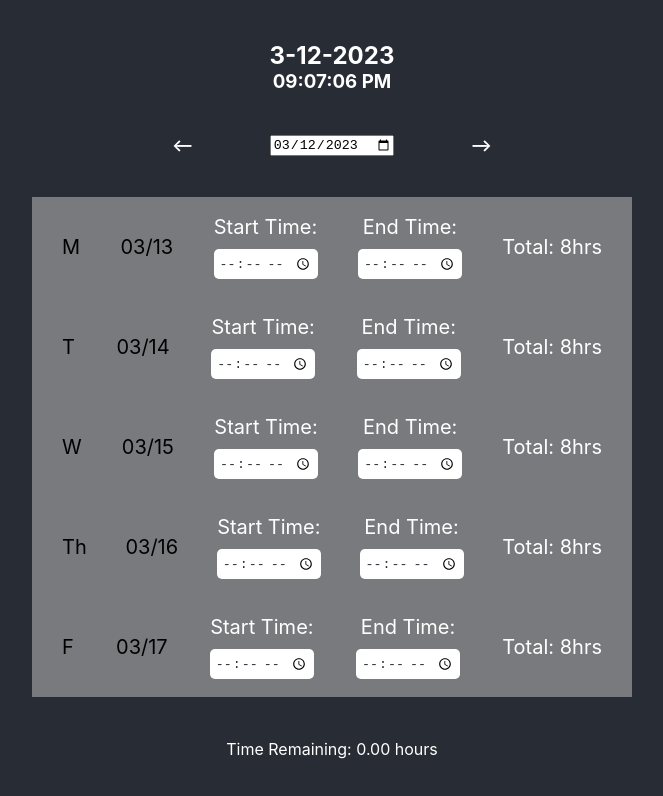
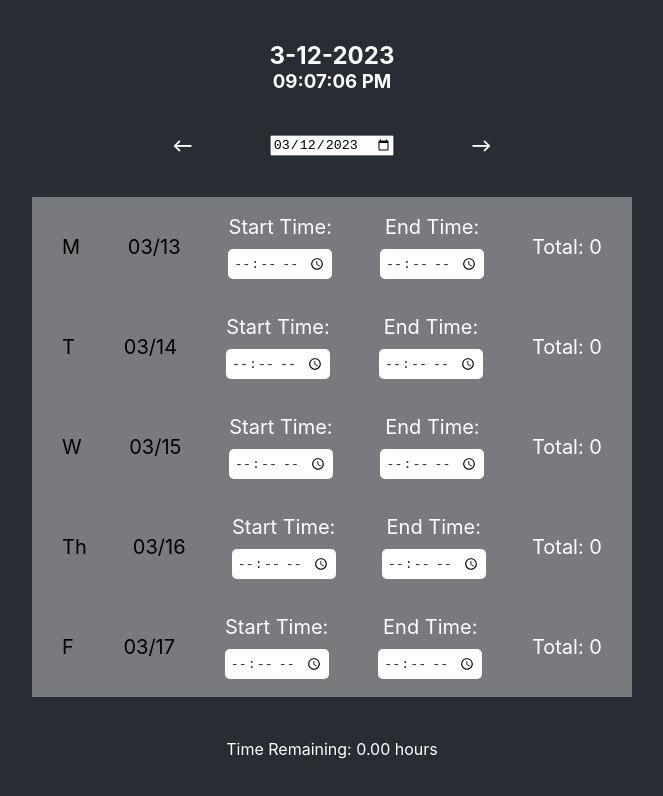
Before and after one commit to kyletucci/Time-Clock-Project, a React (Create React App) app in the folder time-clock-project/: page / in a window 1280 px wide. Shown: the top 796 px of the page, without its empty margins (308-971 px from the left). Built offline with nearby package versions, Linux system fonts and the light colour scheme.

Commit message:
Renamed some components for better clarity

```diff
--- a/time-clock-project/src/App.js
+++ b/time-clock-project/src/App.js
@@ -1,7 +1,15 @@
 import React, { useState } from 'react';
 import './App.css';
-import { format, subDays, addDays, formatDuration, intervalToDuration, isFriday } from 'date-fns'
-import CurrentDateTime from './components/CurrentDateTime'
+import {
+  format,
+  subDays,
+  addDays,
+  formatDuration,
+  intervalToDuration,
+  isMonday,
+  isFriday
+} from 'date-fns'
+import DateTimeHeader from './components/DateTimeHeader'
 import DateInput from './components/DateInput'
 import TimeClock from './components/TimeClock'
 import Duration from './components/Duration'
@@ -56,6 +64,8 @@ function App() {
 
   function handleDateChange(event){
     setSelectedDate(new Date(event.target.value))
+    console.log(selectedDate)
+    console.log(event.target.value)
   }
 
   function handleStartClick(){
@@ -101,7 +111,13 @@ function App() {
   }
 
   function handleLeftArrow(){
-    const newDay = subDays(selectedDate, 1)
+    let newDay
+    if (isMonday(selectedDate)){
+      newDay = subDays(selectedDate, 3)
+    }
+    else {
+      newDay = subDays(selectedDate, 1)
+    }
     setSelectedDate(newDay)
   }
 
@@ -113,7 +129,6 @@ function App() {
     else {
       newDay = addDays(selectedDate, 1)
     }
-
     setSelectedDate(newDay)
   }
 
@@ -129,7 +144,7 @@ function App() {
   return (
     <div className="App">
       <div className='time-clock--container'>
-        <CurrentDateTime currentTime={currentTime} updateTime={updateTime} />
+        <DateTimeHeader currentTime={currentTime} updateTime={updateTime} />
         <DateInput selectedDate={format(selectedDate,'yyyy-MM-dd')} handleDateChange={handleDateChange} handleLeftArrow={handleLeftArrow} handleRightArrow={handleRightArrow}  />
         <TimeClock
           startTime={startTime}
--- a/time-clock-project/src/components/CurrentDateTime.js
+++ b/time-clock-project/src/components/DateTimeHeader.js
@@ -8,7 +8,7 @@ const StyledDateHeader = Styled.div`
     justify-content: space-between;
 `
 
-function CurrentDateTime({ currentTime, updateTime }) {
+function DateTimeHeader({ currentTime, updateTime }) {
     //Set interval for clock to refresh
     useEffect(() => {
         const intervalId = setInterval(() => {
@@ -25,4 +25,4 @@ function CurrentDateTime({ currentTime, updateTime }) {
   )
 }
 
-export default CurrentDateTime
+export default DateTimeHeader
--- a/time-clock-project/src/components/TimeClock.js
+++ b/time-clock-project/src/components/TimeClock.js
@@ -3,13 +3,12 @@ import styled from 'styled-components'
 import TimeInput from './TimeInput'
 import Buttons from './Buttons'
 import Duration from './Duration';
-import CurrentTimeSlot from './CurrentTimeSlot';
+import TimeSlot from './TimeSlot';
 
 const StyledTimeClock = styled.div`
   background-color: rgba(200,200,200,.5);
   width: 80%;
   max-width: 600px;
-  /* padding: 10px 50px; */
   font-size: 20px;
   color: white;
   `
@@ -30,7 +29,13 @@ function TimeClock(
 
   return (
     <StyledTimeClock>
-      <CurrentTimeSlot selectedDate={selectedDate} currentTime={currentTime} />
+      <TimeSlot
+        selectedDate={selectedDate}
+        currentTime={currentTime}
+        startTime={startTime}
+        handleStartChange={handleStartChange}
+        endTime={endTime}
+        handleEndChange={handleEndChange}/>
     </StyledTimeClock>
   );
 };
--- a/time-clock-project/src/components/TimeInput.js
+++ b/time-clock-project/src/components/TimeInput.js
@@ -9,15 +9,16 @@ const StyledTimeInput = Styled.input`
 `
 
 
-function StartTime({ time, onChange }){
+function TimeInput({ time, onChange }){
 
     return (
       <StyledTimeInput
        type="time"
+       key={time}
        onChange={onChange}
        value={time && time}
       />
     )
 }
 
-export default StartTime
+export default TimeInput
--- a/time-clock-project/src/components/CurrentTimeSlot.js
+++ b/time-clock-project/src/components/TimeSlot.js
@@ -8,7 +8,7 @@ const StyledSelected = styled.div`
     justify-content: space-between;
 `
 
-const StyledUnselected = styled.div`
+const StyledTimeSlot = styled.div`
     display: flex;
     justify-content: space-between;
     align-items: center;
@@ -31,7 +31,14 @@ const StyledInputLabel = styled.p`
 `
 
 
-function CurrentTimeSlot({ currentTime, selectedDate }) {
+function CurrentTimeSlot(
+    {   currentTime,
+        selectedDate,
+        startTime,
+        endTime,
+        handleStartChange,
+        handleEndChange
+    }) {
     const dayInitials = ['S','M','T','W','Th','F','Sa', 'S']
     const workWeek = startOfWeek(selectedDate)
     const daysOfCurrentWeek = []
@@ -42,19 +49,19 @@ function CurrentTimeSlot({ currentTime, selectedDate }) {
         const dayOfWeek = getDay(day)
         const dayOfSelected = getDay(selectedDate)
         return(
-            <StyledUnselected key={dayOfWeek} dayOfWeek={dayOfWeek} dayOfSelected={dayOfSelected}>
+            <StyledTimeSlot key={dayOfWeek} dayOfWeek={dayOfWeek} dayOfSelected={dayOfSelected}>
                 <div style={{color: 'inherit'}}>{dayInitials[i+1]}</div>
                 <div style={{color: 'inherit'}}>{format(day, 'MM/dd')}</div>
                 <StyledTimeInput>
                     <StyledInputLabel>Start Time:</StyledInputLabel>
-                    <TimeInput />
+                    <TimeInput key={day} time={startTime} onChange={handleStartChange}/>
                 </StyledTimeInput>
                 <StyledTimeInput>
                     <StyledInputLabel>End Time:</StyledInputLabel>
-                    <TimeInput />
+                    <TimeInput key={day+1} time={endTime} onChange={handleEndChange}/>
                 </StyledTimeInput>
-                <div>Total: 8hrs</div>
-            </StyledUnselected>
+                <div>Total: {endTime - startTime}</div>
+            </StyledTimeSlot>
             )})
   return (
     <div style={{color: 'inherit'}}>
```
